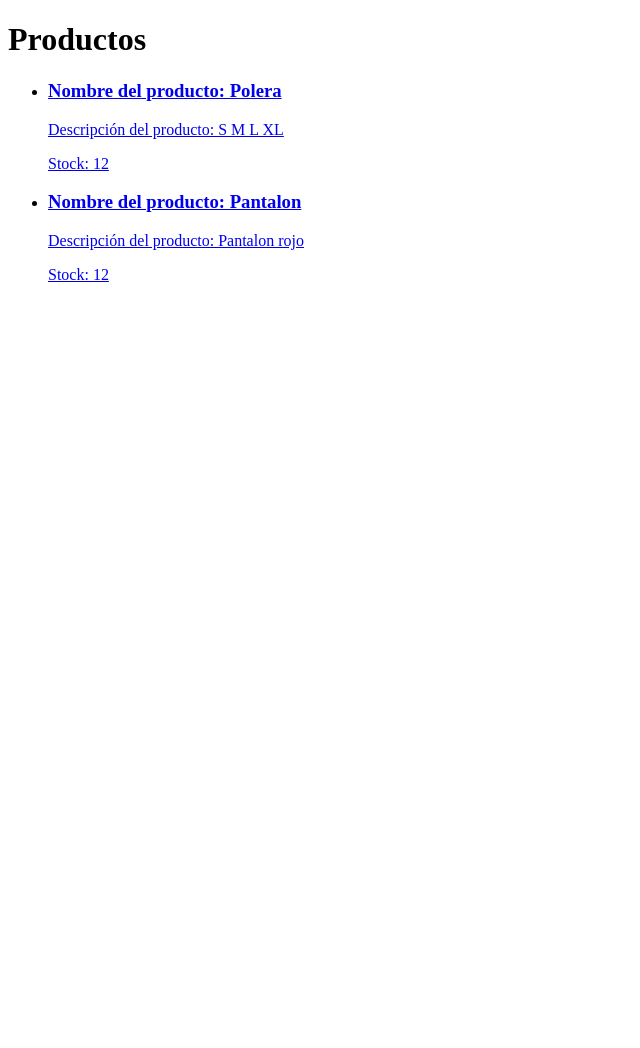
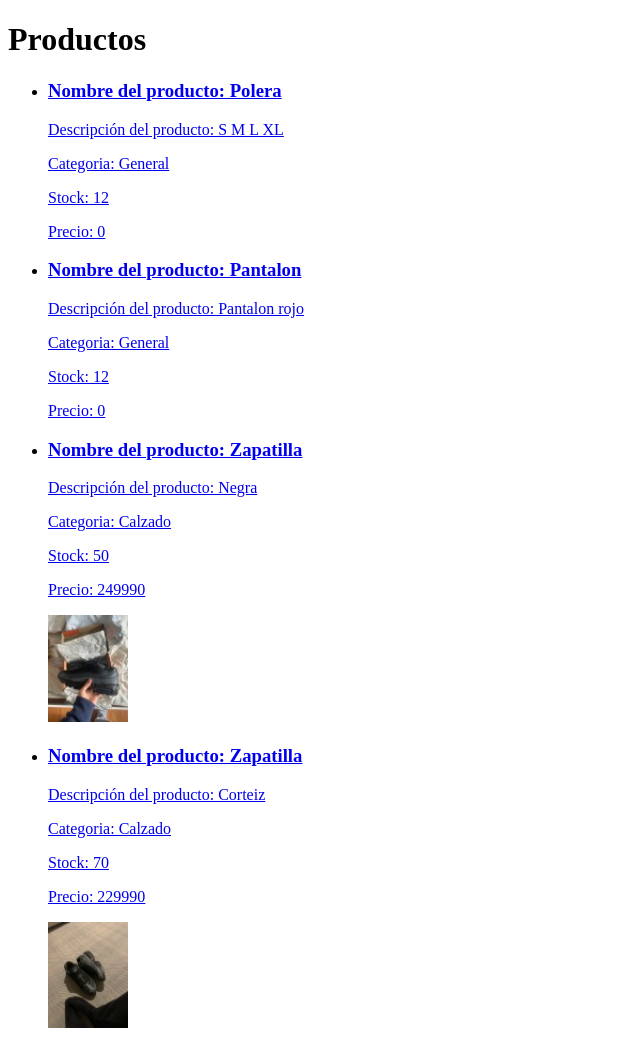
Before and after one commit to Bastian666/ProyectoSemestral, a Django app: page /productos/ in a window 1280 px wide. Shown: the part 70-1118 px from the top of the page, without its empty margins (0-640 px from the left). Before the commit the page ends 352 px from the top, so only its background shows below. Run offline with Django 5.2, Linux system fonts and the light colour scheme; data comes from the database, SQL or seed files in the repository.

Commit message:
Actualización del CRUD para el administrador
Se agregaron más variables al momento de agregar producto, permitiéndole al administrador detallar más sus productos.

```diff
--- a/ProyectoSemestral/settings.py
+++ b/ProyectoSemestral/settings.py
@@ -118,6 +118,11 @@ USE_TZ = True
 
 STATIC_URL = 'static/'
 
+import os
+
+MEDIA_URL = '/media/'
+MEDIA_ROOT = os.path.join(BASE_DIR, 'media')
+
 # Default primary key field type
 # https://docs.djangoproject.com/en/5.0/ref/settings/#default-auto-field
 
--- a/ProyectoSemestral/urls.py
+++ b/ProyectoSemestral/urls.py
@@ -15,8 +15,10 @@ Including another URLconf
     2. Add a URL to urlpatterns:  path('blog/', include('blog.urls'))
 """
 from django.contrib import admin
-from django.urls import path
+from django.urls import path, include
 from tasks import views
+from django.conf import settings
+from django.conf.urls.static import static
 
 urlpatterns = [
     path('admin/', admin.site.urls),
@@ -29,3 +31,6 @@ urlpatterns = [
     path('productos/<int:producto_id>/', views.detalleProd, name='detalleProd'),
     path('productos/<int:producto_id>/eliminar', views.eliminarProd, name='eliminarProd'),
 ]
+
+if settings.DEBUG:
+    urlpatterns += static(settings.MEDIA_URL, document_root=settings.MEDIA_ROOT)
--- /dev/null
+++ b/requirements.txt
@@ -0,0 +1,2 @@
+django
+pillow
--- a/tasks/forms.py
+++ b/tasks/forms.py
@@ -4,4 +4,4 @@ from .models import Productos
 class ProductoForm(ModelForm):
     class Meta:
         model = Productos
-        fields = ['nombre', 'descripcion', 'stock']
+        fields = ['nombre', 'descripcion', 'categoria', 'stock', 'precio', 'imagen']
--- a/tasks/models.py
+++ b/tasks/models.py
@@ -1,14 +1,16 @@
 from django.db import models
 from django.contrib.auth.models import User
+from django.core.validators import MinValueValidator
 
 # Create your models here.
 
 class Productos(models.Model):
     nombre = models.CharField(max_length=100)
     descripcion = models.TextField(blank=True)
+    categoria = models.CharField(max_length=50, default="General")
     stock = models.IntegerField(default=0)
-    fechaCreado = models.DateTimeField(auto_now_add=True)
-    fechaIngreso = models.DateTimeField(null=True)
+    precio = models.IntegerField(default=0, validators=[MinValueValidator(1)])
+    imagen = models.ImageField(upload_to='productos', null=True)
     user = models.ForeignKey(User, on_delete=models.PROTECT)
 
     def __str__(self):
--- a/tasks/templates/agregarProd.html
+++ b/tasks/templates/agregarProd.html
@@ -3,10 +3,10 @@
 {% block content %}
     <h1>Agregar Productos</h1>
 
-    <form action="/agregarProd/" method="POST">
+    <form action="/agregarProd/" method="POST" enctype="multipart/form-data">
         {% csrf_token %}
         {{error}}
-        {{form}}
+        {{form.as_p}}
 
         <button>
             Agregar
--- a/tasks/templates/detalleProd.html
+++ b/tasks/templates/detalleProd.html
@@ -6,7 +6,7 @@
 
     {{error}}
 
-    <form method="POST">
+    <form method="POST" enctype="multipart/form-data">
         {% csrf_token %}
         {{form.as_p}}
 
--- a/tasks/templates/productos.html
+++ b/tasks/templates/productos.html
@@ -10,11 +10,16 @@
             <a href="{% url 'detalleProd' producto.id %}">
                 <h3>Nombre del producto: {{producto.nombre}}</h3>
                 <p>Descripción del producto: {{producto.descripcion}}</p>
+                <p>Categoria: {{producto.categoria}}</p>
                 <p>Stock: {{producto.stock}}</p>
+                <p>Precio: {{producto.precio}}</p>
+
+                {% if producto.imagen %}
+                    <img src="{{ producto.imagen.url }}" width=80>
+                {% endif %}
             </a>
         </li>
 
     {% endfor %}
 </ul>
-
 {% endblock %}
--- a/tasks/views.py
+++ b/tasks/views.py
@@ -65,7 +65,7 @@ def agregarProd(request):
     })
     else:
         try:
-         form = ProductoForm(request.POST)
+         form = ProductoForm(request.POST, request.FILES)
          nuevo_producto = form.save(commit=False)
          nuevo_producto.user = request.user
          nuevo_producto.save()
```
Also changed, not shown: db.sqlite3, media/productos/1708183082.0665832-0981BAE5-CACD-4DC4-A3E4-5DC91129CDBE.jpg (added), media/productos/1708686121.5114322-DEB0E740-96A0-4E62-BB1D-3B281411D4D3.jpg (added), tasks/migrations/0003_remove_productos_fechacreado_and_more.py (added).
